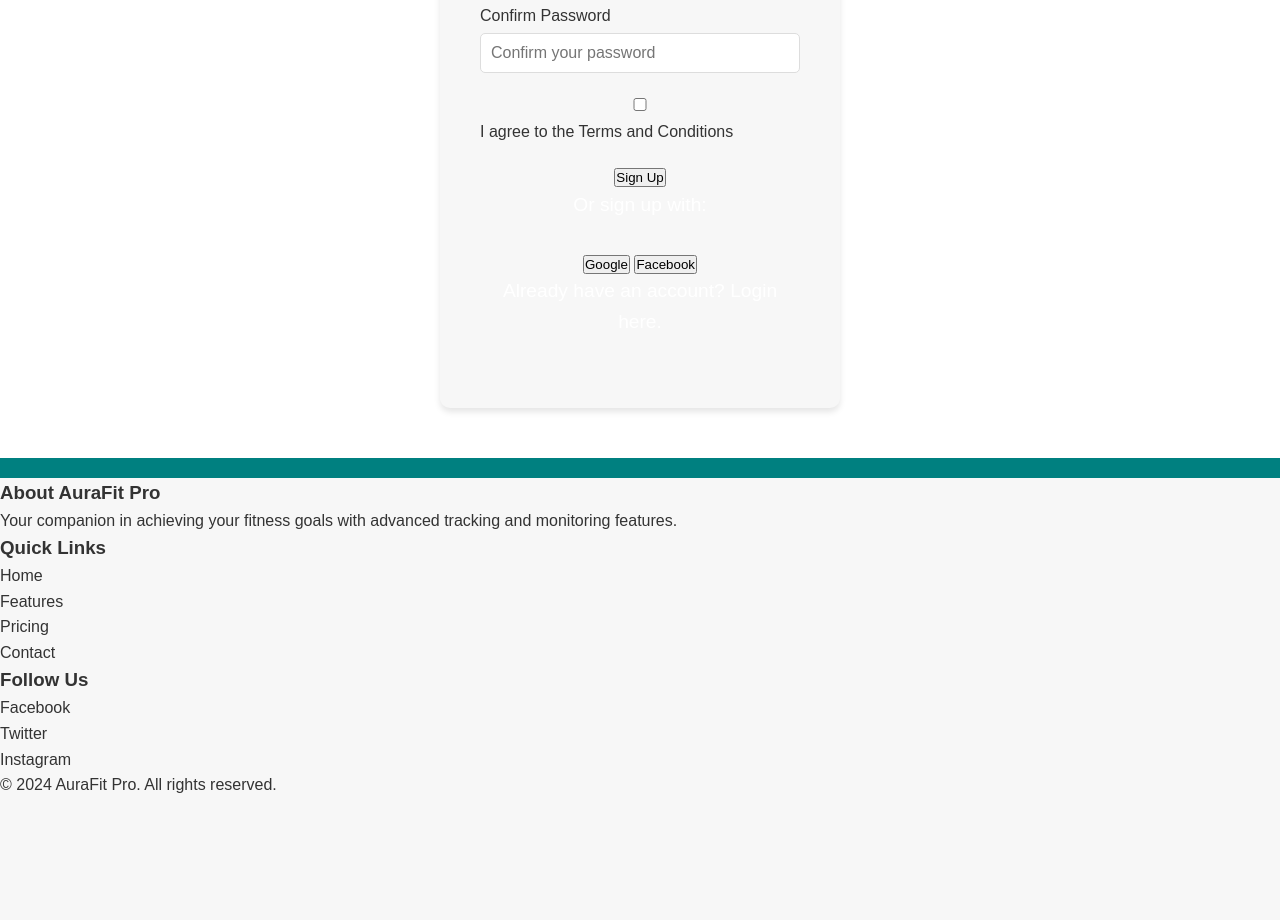
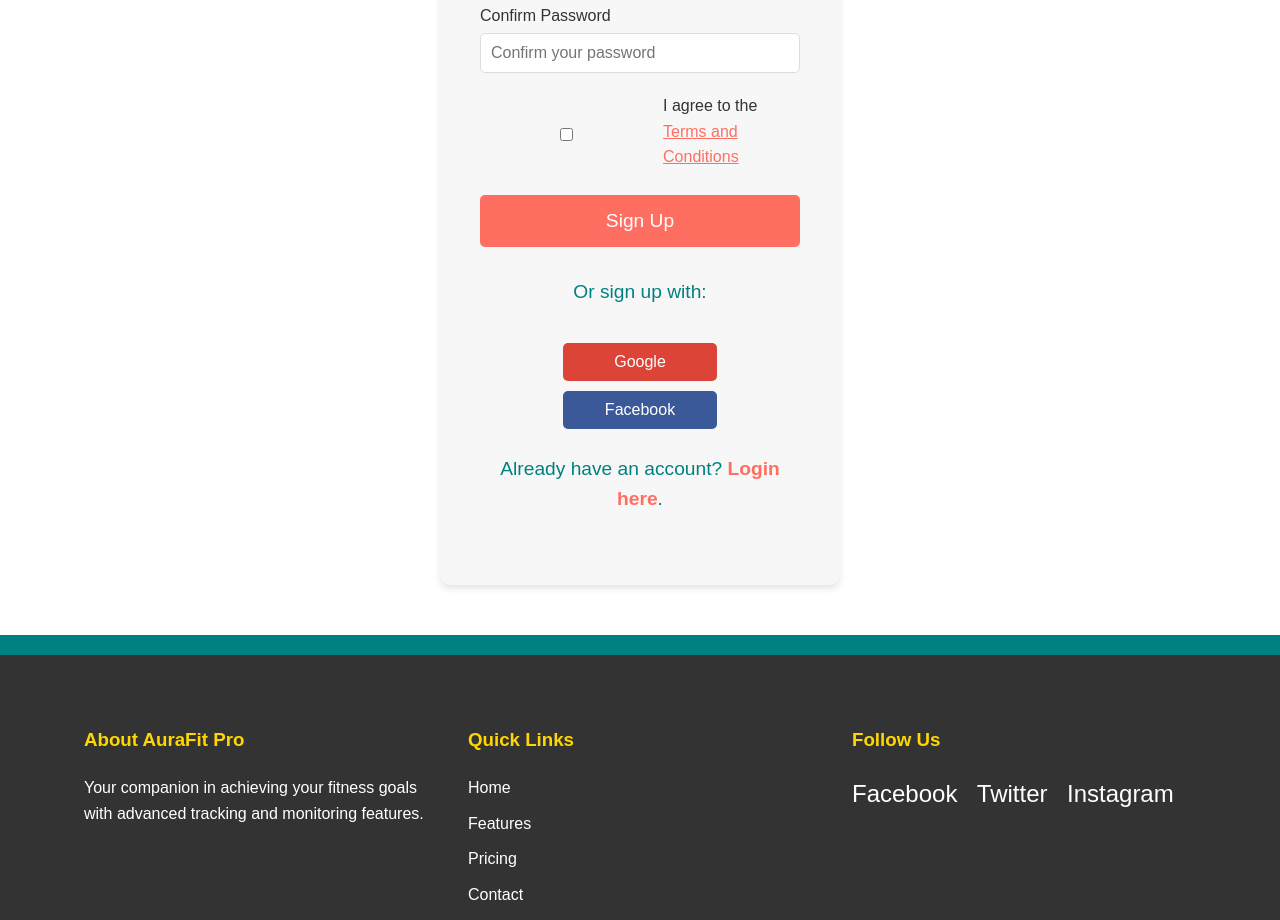
Before and after one commit to Eason-jnr/sign-up-page, a plain HTML site: page index.html in a window 1280 px wide. Shown: the part 616-1536 px from the top of the page. Before the commit the page ends 1414 px from the top, so only its background shows below. Drawn offline with Linux system fonts and the light colour scheme.

Commit message:
update 1.3

```diff
--- a/styles.css
+++ b/styles.css
@@ -21,7 +21,7 @@ header {
     background-color: #008080;
     color: white;
     padding: 20px 0;
-    position: sticky;
+
     top: 0;
     z-index: 1000;
 }
@@ -102,6 +102,7 @@ header .btn.login-btn:hover {
 #signup p {
     font-size: 1.2rem;
     margin-bottom: 30px;
+    color: #008080;
 }
 
 .form-group {
@@ -134,3 +135,182 @@ header .btn.login-btn:hover {
     font-size: 0.9rem;
     color: #777777;
 }
+
+.terms {
+    display: flex;
+    align-items: center;
+}
+
+.terms input[type="checkbox"] {
+    margin-right: 10px;
+}
+
+.terms label a {
+    color: #FF6F61;
+    text-decoration: underline;
+}
+.terms label a:hover {
+    color: #008080;
+}
+
+.signup-btn {
+    width: 100%;
+    padding: 15px;
+    background-color: #FF6F61;
+    color: white;
+    font-size: 1.2rem;
+    border: none;
+    border-radius: 5px;
+    cursor: pointer;
+    transition: background-color 0.3s;
+}
+
+.signup-btn:hover {
+    background-color: #008080;
+}
+
+.social-signup {
+    margin-top: 30px;
+}
+
+.social-signup p {
+    margin-bottom: 15px;
+}
+
+.social-signup .btn {
+    width: 48%;
+    padding: 10px;
+    margin: 5px;
+    font-size: 1rem;
+    border: none;
+    border-radius: 5px;
+    cursor: pointer;
+    transition: background-color 0.3s;
+}
+
+.google-btn {
+    background-color: #DB4437;
+    color: white;
+}
+
+.google-btn:hover {
+    background-color: #C33D2C;
+}
+
+.facebook-btn {
+    background-color: #3B5998;
+    color: white;
+}
+
+.facebook-btn:hover {
+    background-color: #334B87;
+}
+
+.login-link {
+    margin-top: 20px;
+    font-size: 1rem;
+}
+
+.login-link a {
+    color: #FF6F61;
+    font-weight: bold;
+}
+
+.login-link a:hover {
+    color: #008080;
+}
+
+/* Footer Section */
+footer {
+    padding: 50px 0;
+    background-color: #333333;
+    color: white;
+}
+
+footer .footer-content {
+    display: flex;
+    justify-content: space-between;
+    width: 90%;
+    max-width: 1200px;
+    margin: 0 auto;
+}
+
+footer .footer-about,
+footer .footer-links,
+footer .footer-social{
+    flex: 1;
+    margin: 20px;
+}
+
+footer h3{
+    margin-bottom: 20px;
+    color: #FFD700;
+}
+
+footer p{
+    line-height: 1.6;
+}
+
+footer .footer-links ul,
+footer .footer-social ul{
+    list-style: none;
+    padding: 0;
+}
+
+footer .footer-links ul li,
+footer .footer-social ul li{
+    margin-bottom: 10px;
+}
+
+footer .footer-links ul li a,
+footer .footer-social ul li a{
+ color: white;
+ transition: color 0.3s;
+}
+
+footer .footer-links ul li a:hover,
+footer .footer-social ul li a:hover{
+    color: #FFD700;
+}
+
+footer .footer-social ul li {
+    display: inline-block;
+    margin-right: 15px;
+}
+
+footer .footer-social ul li a {
+    font-size: 1.5rem;
+}
+
+footer .footer-bottom {
+    text-align: center;
+    padding: 20px 0;
+    border-top: 1px solid #444444;
+    margin-top: 30px;
+}
+
+footer .footer-bottom p {
+    margin: 0;
+    font-size: 0.9rem;
+    color: #777777;
+}
+
+/* Responsive Design */
+@media (max-width: 768px){
+    header .nav-links {
+        display: none;
+    }
+
+    .signup-container {
+        width: 90%;
+    }
+
+    footer .footer-content {
+        flex-direction: column;
+        text-align: center;
+    }
+
+    footer .footer-about,
+    footer .footer-links,
+    footer .footer-social {
+        margin: 10px 0;}}
```
